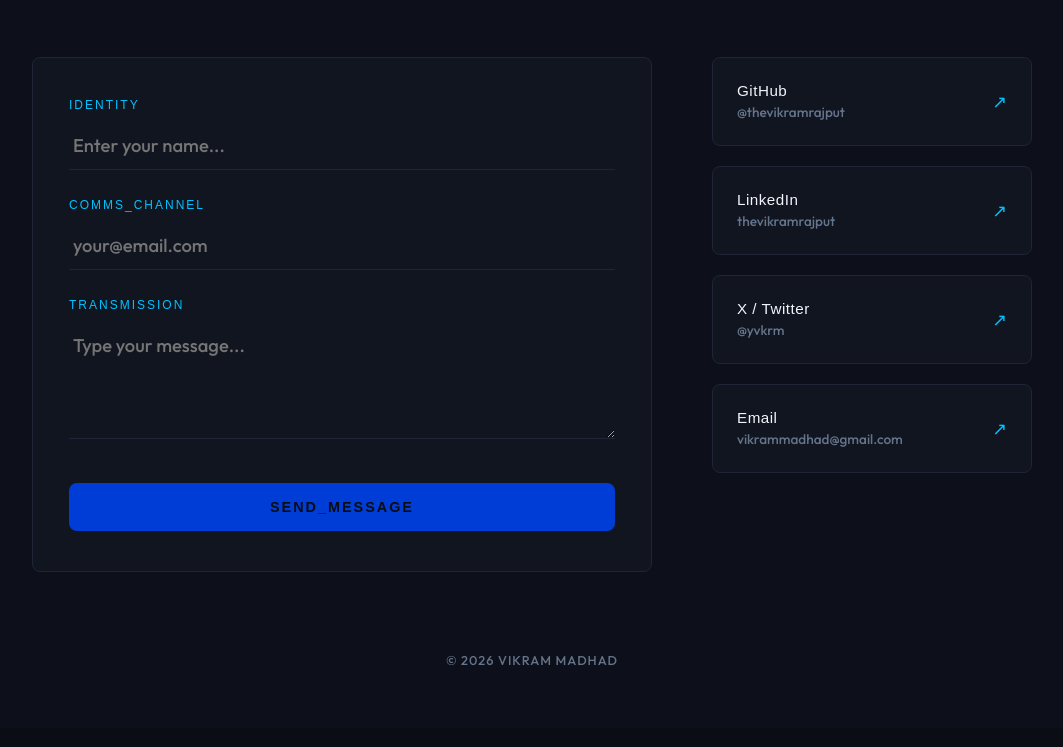
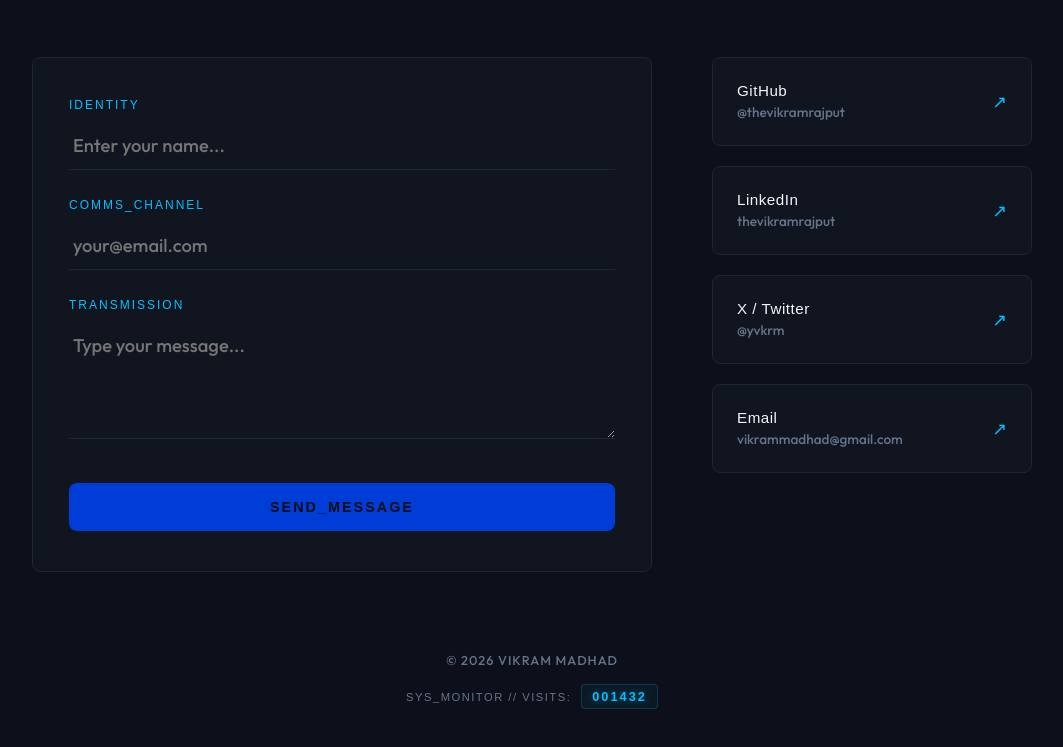
Before and after one commit to thevikramrajput/vikramportfolio, a plain HTML site: page index.html in a window 1280 px wide. Shown: the part 5360-6107 px from the top of the page, without its empty margins (108-1171 px from the left). Drawn offline with Linux system fonts and the light colour scheme; no server answers; a web font is replaced by a local one.

Commit message:
feat: implement high-tech terminal view counter with public CounterAPI fetch and localStorage baseline increment fallback

```diff
--- a/css/contact.css
+++ b/css/contact.css
@@ -337,3 +337,33 @@
   transform: none !important;
   box-shadow: none !important;
 }
+
+/* High-Tech View Counter HUD styling */
+.contact__views {
+  margin-top: 16px;
+  display: flex;
+  align-items: center;
+  justify-content: center;
+  gap: 10px;
+}
+
+.contact__views-label {
+  font-family: var(--font-heading);
+  font-size: 0.7rem;
+  color: var(--text-muted);
+  letter-spacing: 1.5px;
+  text-transform: uppercase;
+}
+
+.contact__views-count {
+  font-family: var(--font-heading);
+  font-size: 0.8rem;
+  font-weight: 700;
+  color: var(--accent-cyan);
+  background: rgba(0, 194, 255, 0.05);
+  border: 1px solid rgba(0, 194, 255, 0.2);
+  padding: 4px 10px;
+  border-radius: 4px;
+  letter-spacing: 2px;
+  text-shadow: 0 0 8px rgba(0, 194, 255, 0.4);
+}
--- a/index.html
+++ b/index.html
@@ -35,12 +35,12 @@
   <link rel="stylesheet" href="css/variables.css">
   <link rel="stylesheet" href="css/base.css">
   <link rel="stylesheet" href="css/animations.css">
-  <link rel="stylesheet" href="css/nav.css?v=1.9">
-  <link rel="stylesheet" href="css/hero.css?v=1.9">
+  <link rel="stylesheet" href="css/nav.css?v=2.0">
+  <link rel="stylesheet" href="css/hero.css?v=2.0">
   <link rel="stylesheet" href="css/about.css">
-  <link rel="stylesheet" href="css/projects.css?v=1.9">
+  <link rel="stylesheet" href="css/projects.css?v=2.0">
   <link rel="stylesheet" href="css/stack.css">
-  <link rel="stylesheet" href="css/contact.css?v=1.9">
+  <link rel="stylesheet" href="css/contact.css?v=2.0">
   <link rel="stylesheet" href="css/preloader.css">
 
   <!-- JSON-LD Structured Data for Search Engine Entity Resolution (Google Rich Results) -->
@@ -614,13 +614,17 @@
 
     <footer class="contact__footer">
       <div class="contact__copyright">© 2026 VIKRAM MADHAD</div>
+      <div class="contact__views">
+        <span class="contact__views-label">SYS_MONITOR // VISITS:</span>
+        <span class="contact__views-count" id="view-counter">000000</span>
+      </div>
     </footer>
   </section>
 
-  <script src="js/cursor.js?v=1.9"></script>
-  <script src="js/nav.js?v=1.9"></script>
-  <script src="js/ticker.js?v=1.9"></script>
-  <script src="js/preloader.js?v=1.9"></script>
-  <script src="js/contact.js?v=1.9"></script>
+  <script src="js/cursor.js?v=2.0"></script>
+  <script src="js/nav.js?v=2.0"></script>
+  <script src="js/ticker.js?v=2.0"></script>
+  <script src="js/preloader.js?v=2.0"></script>
+  <script src="js/contact.js?v=2.0"></script>
 </body>
 </html>
--- a/js/contact.js
+++ b/js/contact.js
@@ -109,4 +109,39 @@ ${messageVal}`;
     const errorMessages = contactForm.querySelectorAll(".contact__error-message");
     errorMessages.forEach((msg) => msg.remove());
   }
+
+  // ── High-Tech View Counter (Dynamic API + Local Fallback) ──
+  const viewCounter = document.getElementById("view-counter");
+  if (viewCounter) {
+    const namespace = "thevikramrajput";
+    const key = "portfolio_views";
+    const fallbackBase = 1432; // Realistic baseline views starting count
+
+    // Calculate local fallback increment
+    let localViews = localStorage.getItem("vm_views_fallback");
+    if (!localViews) {
+      localViews = fallbackBase;
+    } else {
+      localViews = parseInt(localViews) + 1;
+    }
+    localStorage.setItem("vm_views_fallback", localViews);
+
+    // Helper to format with leading zeros for terminal HUD look
+    const formatCount = (num) => String(num).padStart(6, '0');
+
+    // Fetch and increment from free public CounterAPI
+    fetch(`https://api.counterapi.dev/v1/${namespace}/${key}/up`)
+      .then(res => {
+        if (!res.ok) throw new Error("API Offline");
+        return res.json();
+      })
+      .then(data => {
+        const count = data.value !== undefined ? data.value : (data.count !== undefined ? data.count : localViews);
+        viewCounter.textContent = formatCount(count);
+      })
+      .catch(err => {
+        // Fallback to local incremental baseline if API is offline or blocked by adblockers
+        viewCounter.textContent = formatCount(localViews);
+      });
+  }
 });
```
